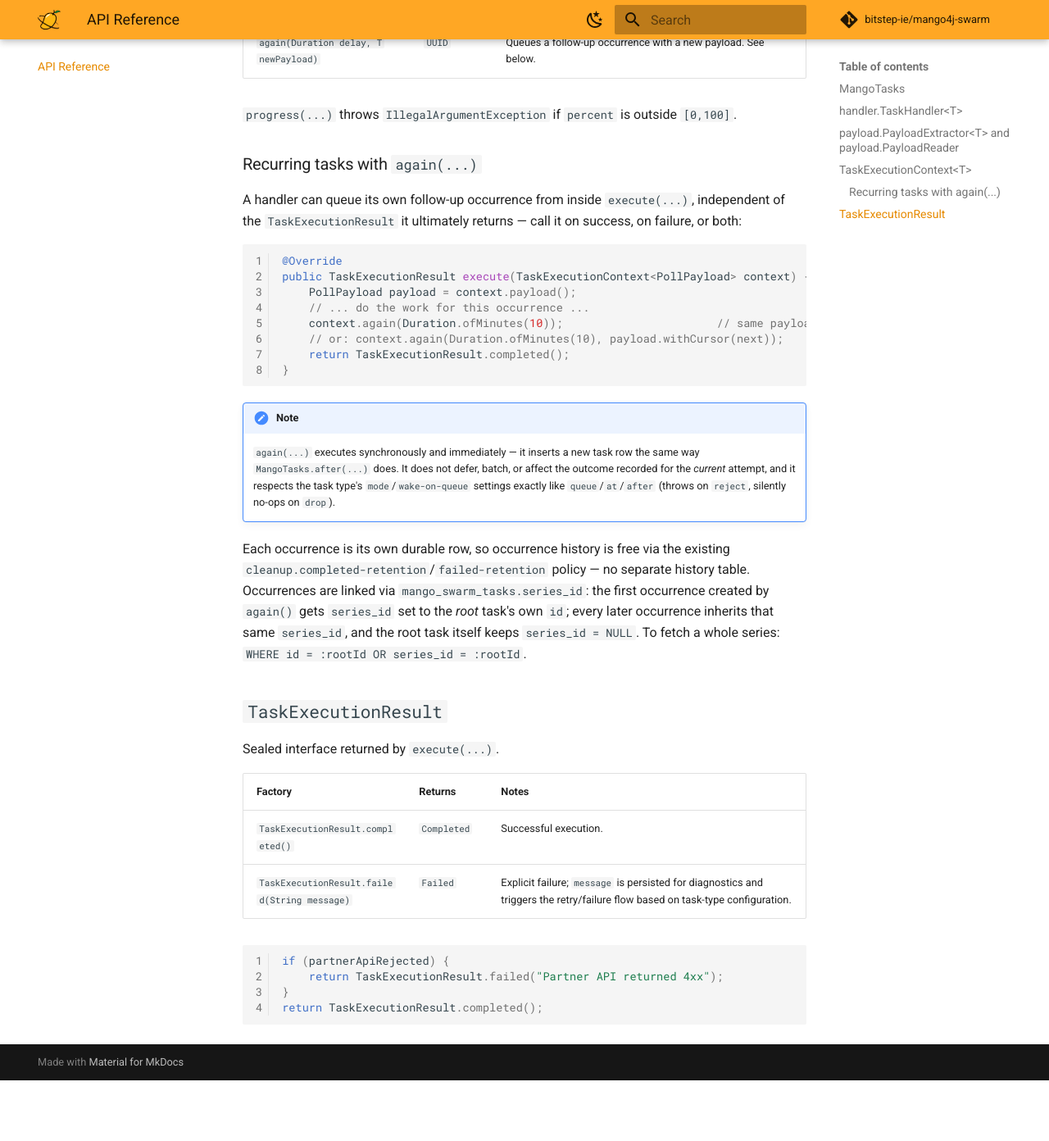
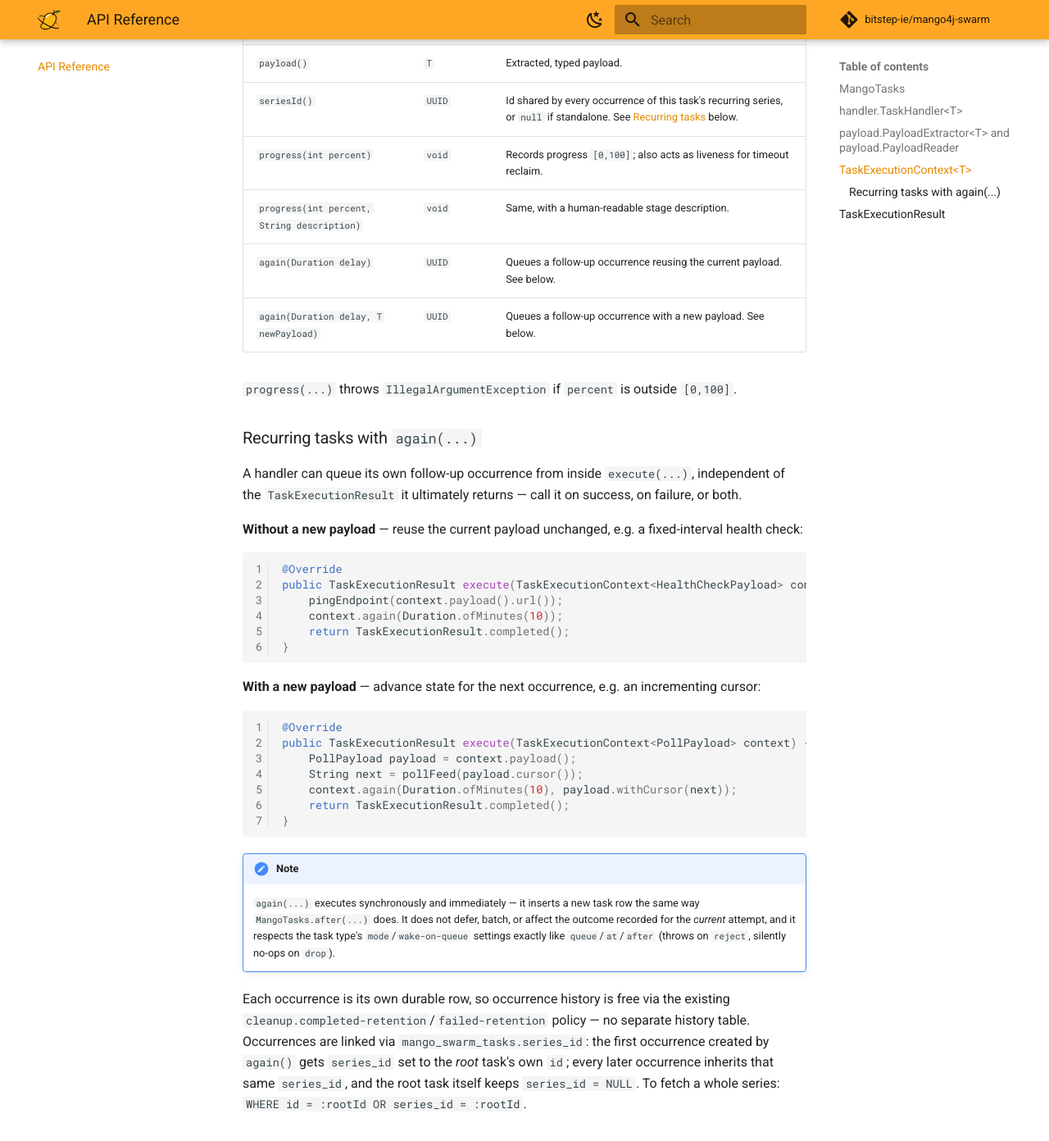
Before and after one commit to bitstep-ie/mango4j-swarm, an MkDocs documentation site: the page built from documentation/docs/api/reference.md, in a window 1280 px wide and 1400 px high, scrolled down 4103 px. Shown: the top 1392 px of the window at 82% size. Built offline with MkDocs 1.6.1 and Material for MkDocs 9.7.7, drawn with Linux system fonts in a browser that asks for light colours; comment, search, counter and statistics services are not loaded; the version menu is left out; before the commit the page ends 5421 px from its top, so only the background shows below that; some of the changed text lies outside the part shown.

Commit message:
Expand API reference with per-method usage snippets
Break the combined MangoTasks example into standalone queue()/after()/at()
snippets, and split the again() example into separate with/without a new
payload cases, so each call shape is visible on its own rather than only
inside a bundled service example.

Co-Authored-By: Claude Sonnet 5 <noreply@anthropic.com>

````diff
--- a/documentation/docs/api/reference.md
+++ b/documentation/docs/api/reference.md
@@ -21,6 +21,26 @@ All methods null-check their arguments (`NullPointerException`). All methods als
 
 - `IllegalArgumentException` if `taskType` has no matching configured `mango4j.swarm.task-types.*` entry.
 - `IllegalStateException` if the task type's `mode` is `reject`.
+
+**`queue(...)`** — run as soon as possible:
+
+```java
+UUID taskId = tasks.queue("send-email", new EmailRequest("customer-1", "user@example.com"));
+```
+
+**`after(...)`** — run after a delay from now, e.g. a follow-up reminder:
+
+```java
+UUID taskId = tasks.after(Duration.ofMinutes(15), "send-email", new EmailRequest("customer-1", "user@example.com"));
+```
+
+**`at(...)`** — run at (or after) a specific instant, e.g. a scheduled campaign send:
+
+```java
+UUID taskId = tasks.at(Instant.parse("2026-06-01T09:00:00Z"), "send-email", new EmailRequest("customer-1", "user@example.com"));
+```
+
+Put together in a Spring service:
 
 ```java
 @Service
@@ -123,15 +143,27 @@ Passed to `TaskHandler.execute(...)`. Carries attempt metadata, the extracted pa
 
 ### Recurring tasks with `again(...)`
 
-A handler can queue its own follow-up occurrence from inside `execute(...)`, independent of the `TaskExecutionResult` it ultimately returns — call it on success, on failure, or both:
+A handler can queue its own follow-up occurrence from inside `execute(...)`, independent of the `TaskExecutionResult` it ultimately returns — call it on success, on failure, or both.
+
+**Without a new payload** — reuse the current payload unchanged, e.g. a fixed-interval health check:
+
+```java
+@Override
+public TaskExecutionResult execute(TaskExecutionContext<HealthCheckPayload> context) {
+    pingEndpoint(context.payload().url());
+    context.again(Duration.ofMinutes(10));
+    return TaskExecutionResult.completed();
+}
+```
+
+**With a new payload** — advance state for the next occurrence, e.g. an incrementing cursor:
 
 ```java
 @Override
 public TaskExecutionResult execute(TaskExecutionContext<PollPayload> context) {
     PollPayload payload = context.payload();
-    // ... do the work for this occurrence ...
-    context.again(Duration.ofMinutes(10));                       // same payload
-    // or: context.again(Duration.ofMinutes(10), payload.withCursor(next));
+    String next = pollFeed(payload.cursor());
+    context.again(Duration.ofMinutes(10), payload.withCursor(next));
     return TaskExecutionResult.completed();
 }
 ```
````
